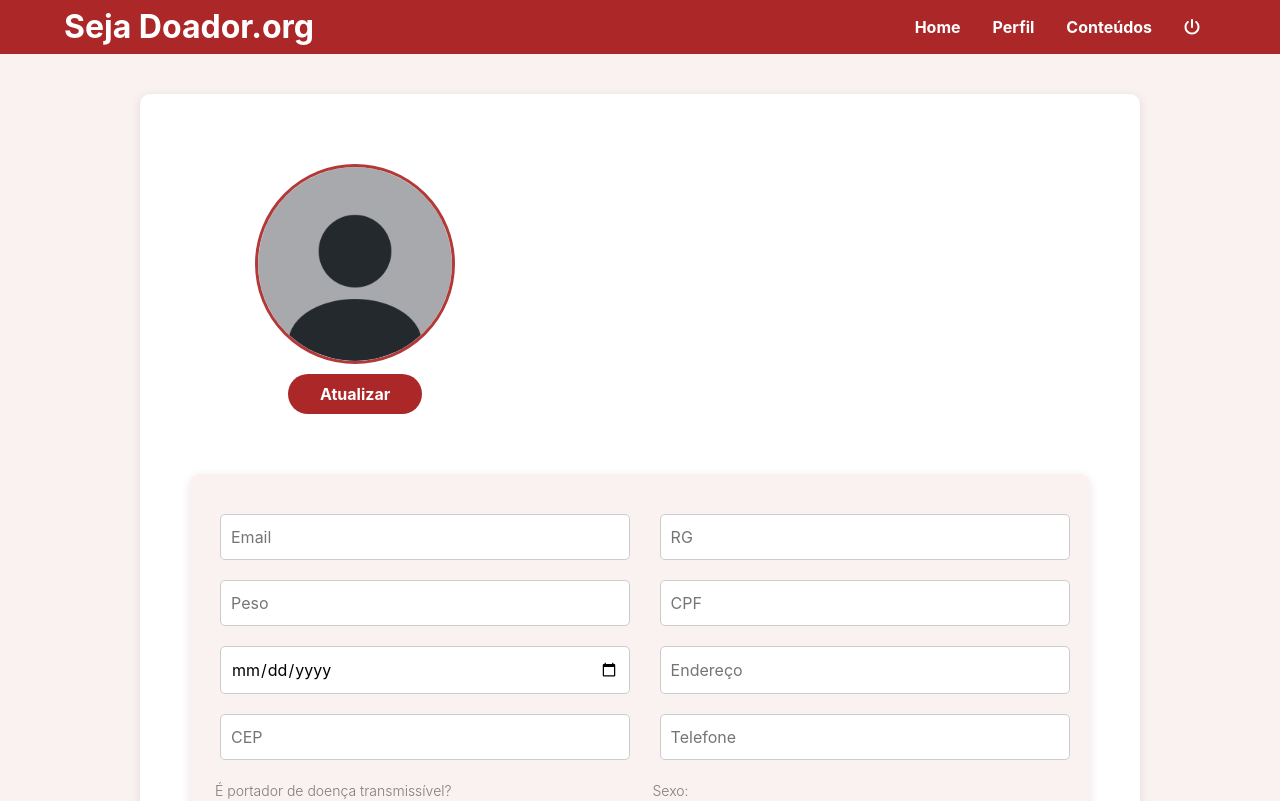
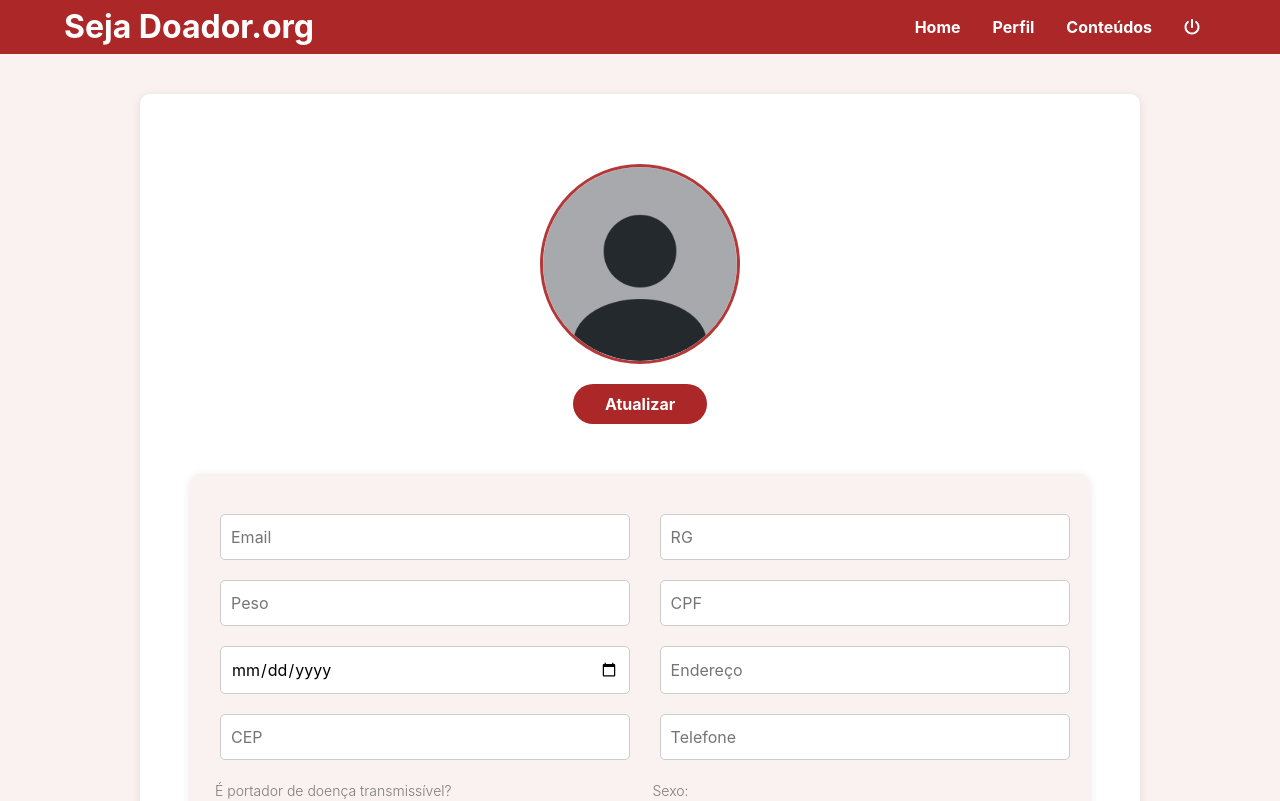
Before and after one commit to Guntzel00/projeto_ucb, a React (Vite) app: page /perfil in a window 1280 px wide. Shown: the top 801 px of the page. Built offline with nearby package versions, Linux system fonts and the light colour scheme; data requests are answered from the project's data file.

Commit message:
Arruma foto perfil

```diff
--- a/src/pages/pagina_perfil/Pagina_perfil.css
+++ b/src/pages/pagina_perfil/Pagina_perfil.css
@@ -10,7 +10,7 @@
 .perfil-imagem {
 	position: absolute;
 	top: 70px;
-	left: 115px;
+	left: 400px;
 	width: 200px;
 	height: 200px;
 	border-radius: 50%;
@@ -91,18 +91,10 @@ label {
 	font-weight: 300;
 }
 
-.btn-perfil {
-	position: absolute;
-	top: 280px;
-	left: 125px;
-	display: flex;
-	justify-content: center;
-}
-
 .button-atualizar {
 	position: absolute;
-	top: 280px;
-	left: 125px;
+	top: 290px;
+	left: 410px;
 	display: flex;
 	justify-content: center;
 	background-color: #ac2727;
```
